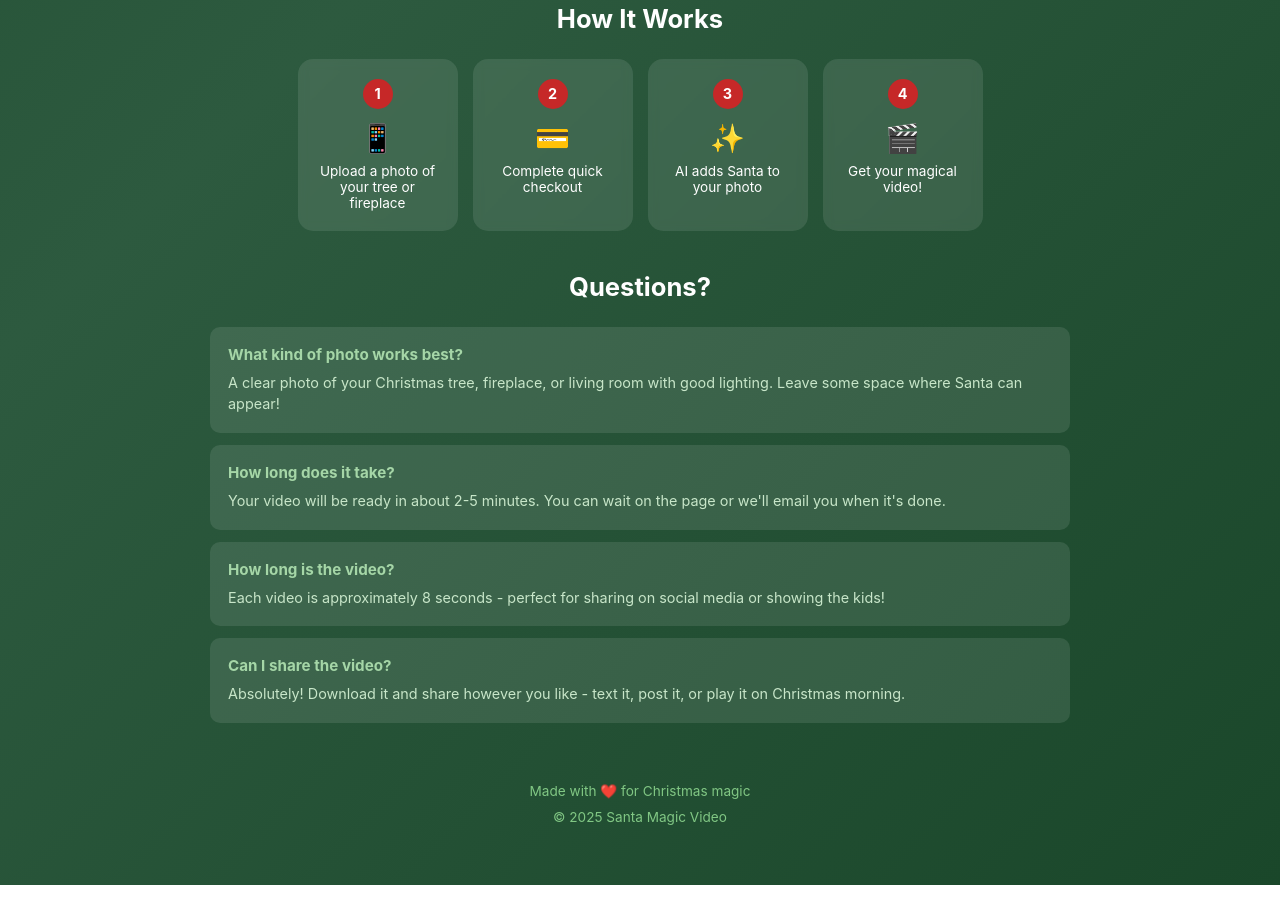
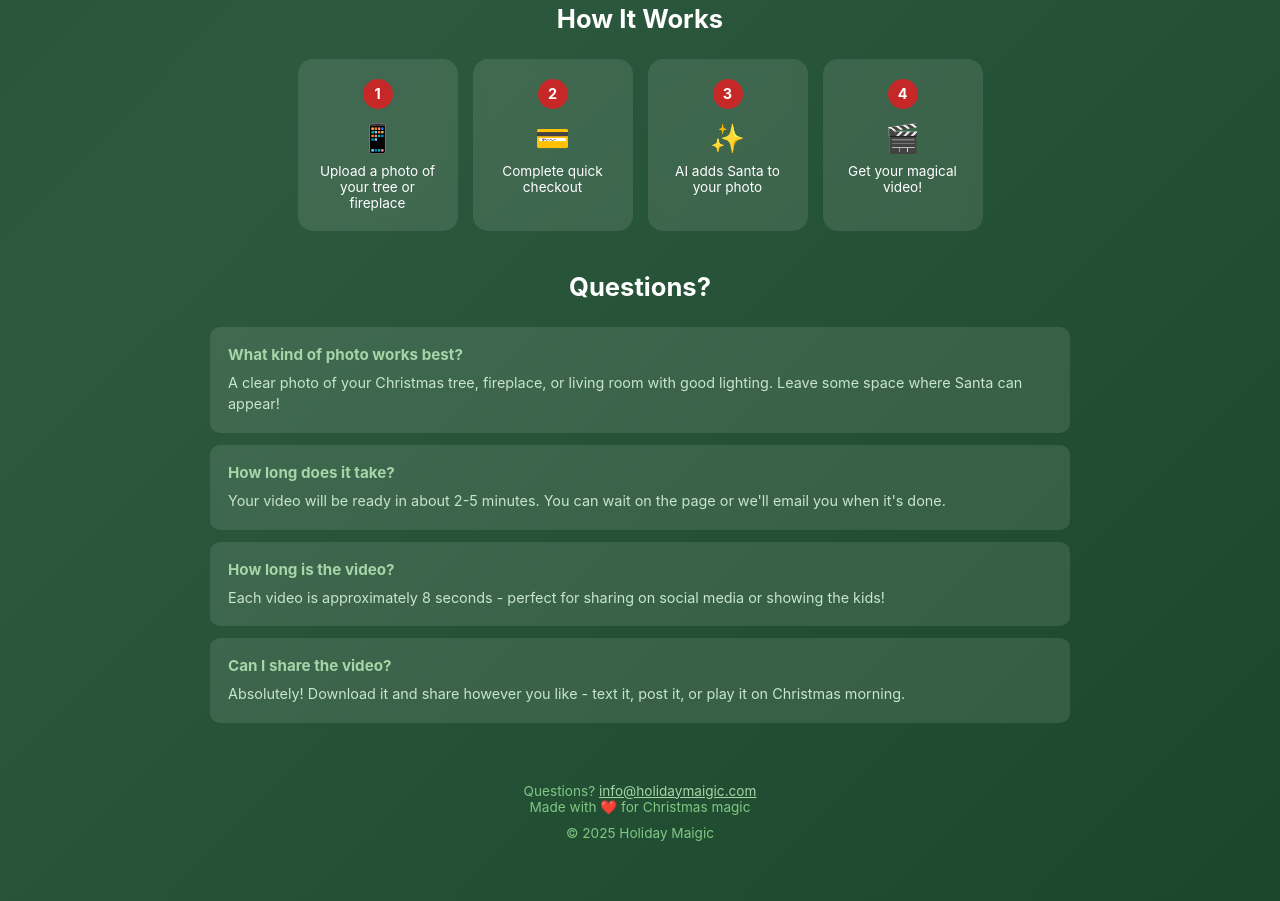
Before and after one commit to HolidayMaigic/santa-video-app, a website: page public/index.html in a window 1280 px wide. Shown: the part 1453-2354 px from the top of the page. Drawn offline with Linux system fonts and the light colour scheme.

Commit message:
Add contact email and update footer

```diff
--- a/public/index.html
+++ b/public/index.html
@@ -497,8 +497,9 @@
       </div>
 
       <footer>
+        <p>Questions? <a href="mailto:info@holidaymaigic.com" style="color: #a5d6a7;">info@holidaymaigic.com</a></p>
         <p>Made with ❤️ for Christmas magic</p>
-        <p style="margin-top: 10px;">© 2025 Santa Magic Video</p>
+        <p style="margin-top: 10px;">© 2025 Holiday Maigic</p>
       </footer>
     </div>
   </div>
```
Also changed, not shown: 1 other file.
